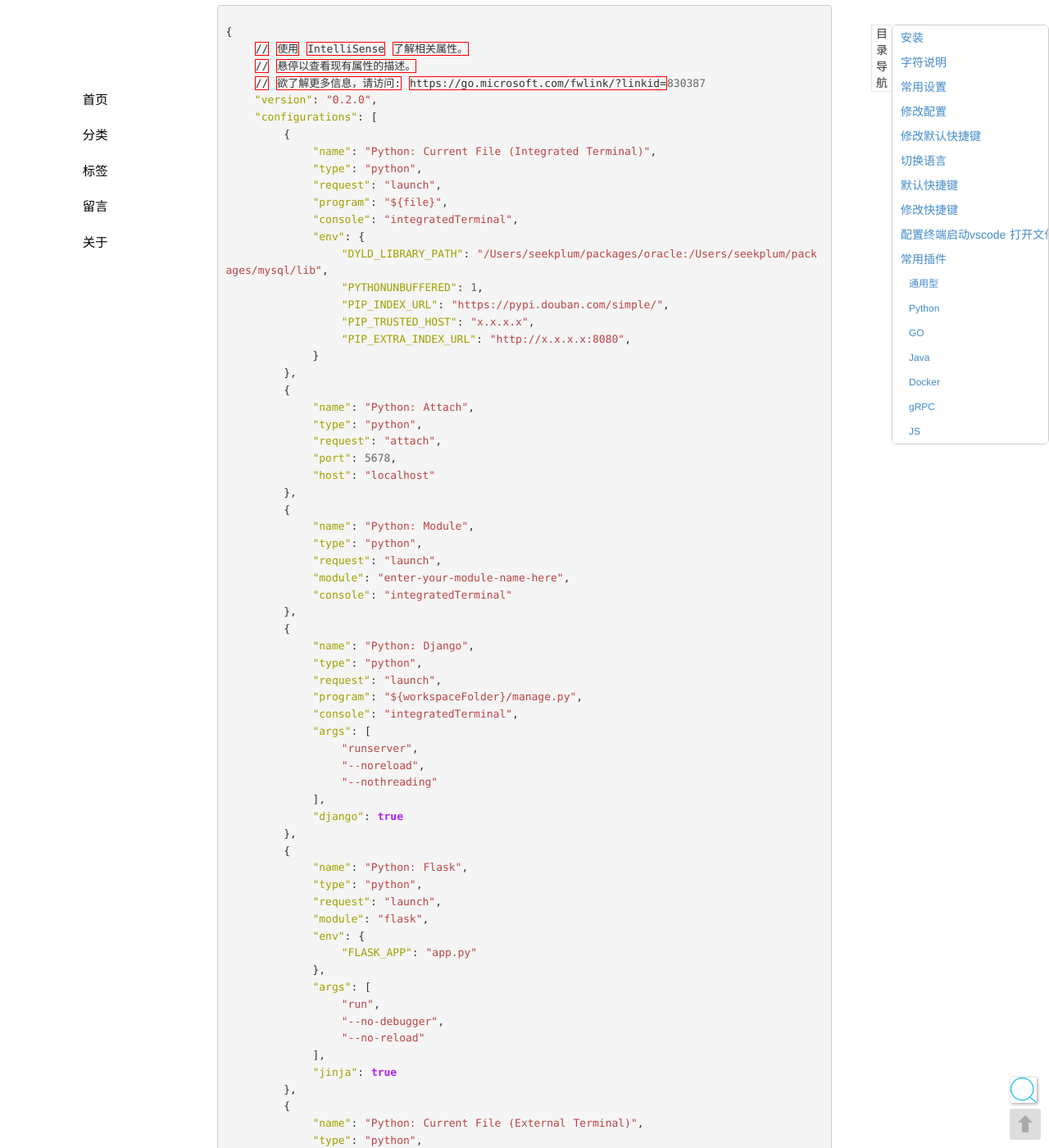
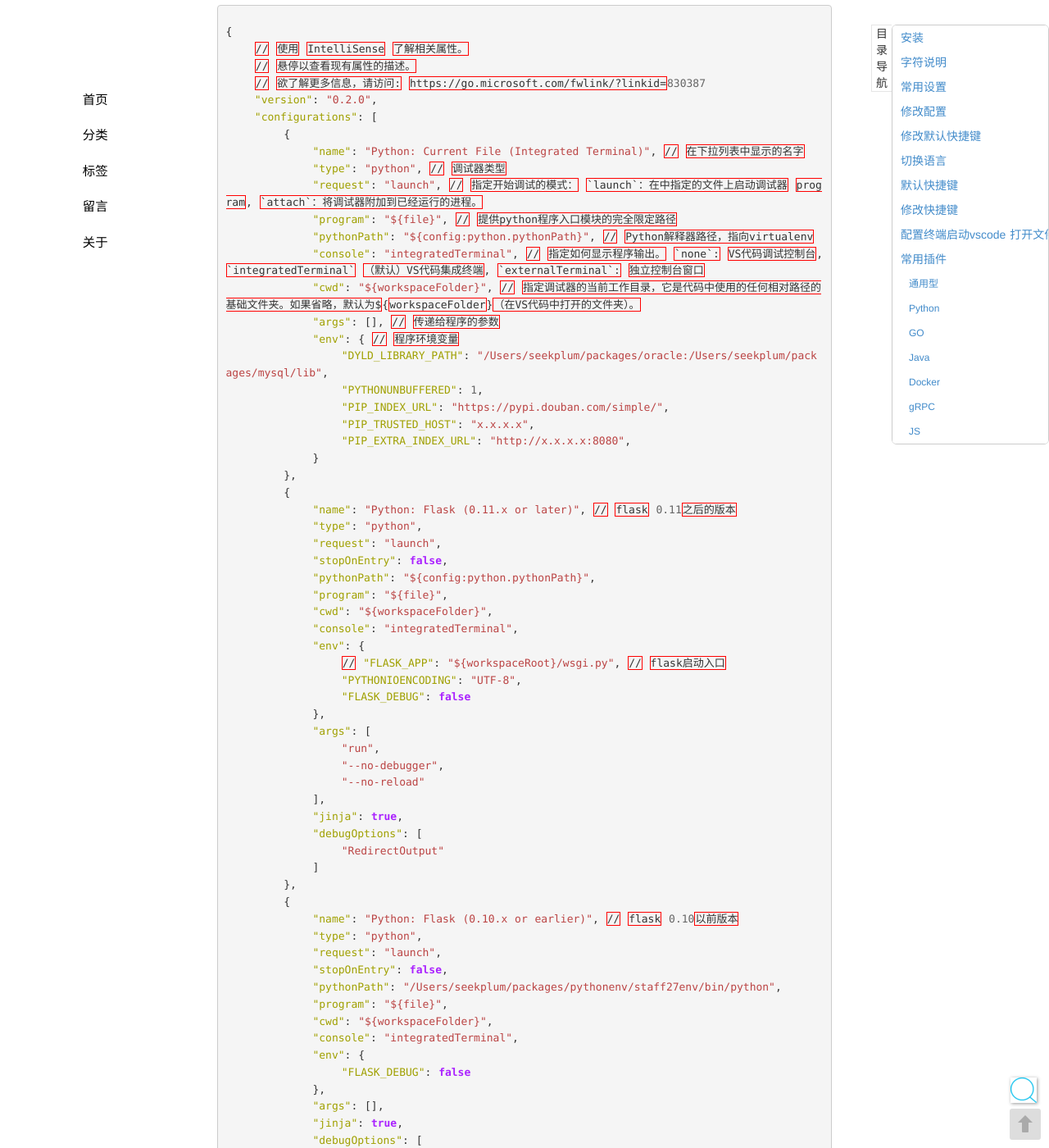
Before and after one commit to seekplum/seekplum.github.io, a Jekyll site: the page built from _posts/2017-12-25-vscode-use.md, in a window 1280 px wide and 1400 px high, scrolled down 6536 px. Shown: the whole window at 82% size. Built offline with Jekyll 4.4.1, drawn with Linux system fonts in a browser that asks for light colours; comment, search, counter and statistics services are not loaded; some of the changed text lies outside the part shown.

```diff
--- a/_posts/2017-12-25-vscode-use.md
+++ b/_posts/2017-12-25-vscode-use.md
@@ -89,8 +89,8 @@
     "java.errors.incompleteClasspath.severity": "ignore",
     "java.configuration.checkProjectSettingsExclusions": false,
 
-    editor.fontFamily": "Monaco", // 字体
-    "workbench.colorTheme": "Monokai", // 颜色主题
+    "editor.fontFamily": "Monaco", // 字体
+    "workbench.colorTheme": "Darcula Pycharm Theme (dimmed)", // Pycharm 颜色主题
     "files.exclude": { // 忽略文件类型
         "**/.git": true,
         "**/.svn": true,
@@ -307,18 +307,63 @@
     "version": "0.2.0",
     "configurations": [
         {
-            "name": "Python: Current File (Integrated Terminal)",
-            "type": "python",
-            "request": "launch",
-            "program": "${file}",
-            "console": "integratedTerminal",
-            "env": {
+            "name": "Python: Current File (Integrated Terminal)", // 在下拉列表中显示的名字
+            "type": "python", // 调试器类型
+            "request": "launch", // 指定开始调试的模式： `launch`：在中指定的文件上启动调试器 program, `attach`：将调试器附加到已经运行的进程。
+            "program": "${file}", // 提供python程序入口模块的完全限定路径
+            "pythonPath": "${config:python.pythonPath}", // Python解释器路径，指向virtualenv
+            "console": "integratedTerminal", // 指定如何显示程序输出。 `none`: VS代码调试控制台, `integratedTerminal` （默认）VS代码集成终端, `externalTerminal`: 独立控制台窗口
+            "cwd": "${workspaceFolder}", // 指定调试器的当前工作目录，它是代码中使用的任何相对路径的基础文件夹。如果省略，默认为${workspaceFolder}（在VS代码中打开的文件夹）。
+            "args": [], // 传递给程序的参数
+            "env": { // 程序环境变量
                 "DYLD_LIBRARY_PATH": "/Users/seekplum/packages/oracle:/Users/seekplum/packages/mysql/lib",
                 "PYTHONUNBUFFERED": 1,
                 "PIP_INDEX_URL": "https://pypi.douban.com/simple/",
                 "PIP_TRUSTED_HOST": "x.x.x.x",
                 "PIP_EXTRA_INDEX_URL": "http://x.x.x.x:8080",
             }
+        },
+        {
+            "name": "Python: Flask (0.11.x or later)", // flask 0.11之后的版本
+            "type": "python",
+            "request": "launch",
+            "stopOnEntry": false,
+            "pythonPath": "${config:python.pythonPath}",
+            "program": "${file}",
+            "cwd": "${workspaceFolder}",
+            "console": "integratedTerminal",
+            "env": {
+                // "FLASK_APP": "${workspaceRoot}/wsgi.py", // flask启动入口
+                "PYTHONIOENCODING": "UTF-8",
+                "FLASK_DEBUG": false
+            },
+            "args": [
+                "run",
+                "--no-debugger",
+                "--no-reload"
+            ],
+            "jinja": true,
+            "debugOptions": [
+                "RedirectOutput"
+            ]
+        },
+        {
+            "name": "Python: Flask (0.10.x or earlier)", // flask 0.10以前版本
+            "type": "python",
+            "request": "launch",
+            "stopOnEntry": false,
+            "pythonPath": "/Users/seekplum/packages/pythonenv/staff27env/bin/python",
+            "program": "${file}",
+            "cwd": "${workspaceFolder}",
+            "console": "integratedTerminal",
+            "env": {
+                "FLASK_DEBUG": false
+            },
+            "args": [],
+            "jinja": true,
+            "debugOptions": [
+                "RedirectOutput"
+            ]
         },
         {
             "name": "Python: Attach",
@@ -346,21 +391,6 @@
                 "--nothreading"
             ],
             "django": true
-        },
-        {
-            "name": "Python: Flask",
-            "type": "python",
-            "request": "launch",
-            "module": "flask",
-            "env": {
-                "FLASK_APP": "app.py"
-            },
-            "args": [
-                "run",
-                "--no-debugger",
-                "--no-reload"
-            ],
-            "jinja": true
         },
         {
             "name": "Python: Current File (External Terminal)",
```
Also changed, not shown: _posts/2017-01-07-ubuntu.md (+3 -1 lines), _posts/2019-08-02-system-root-partition-expansion.md (added, +279 -0 lines).
